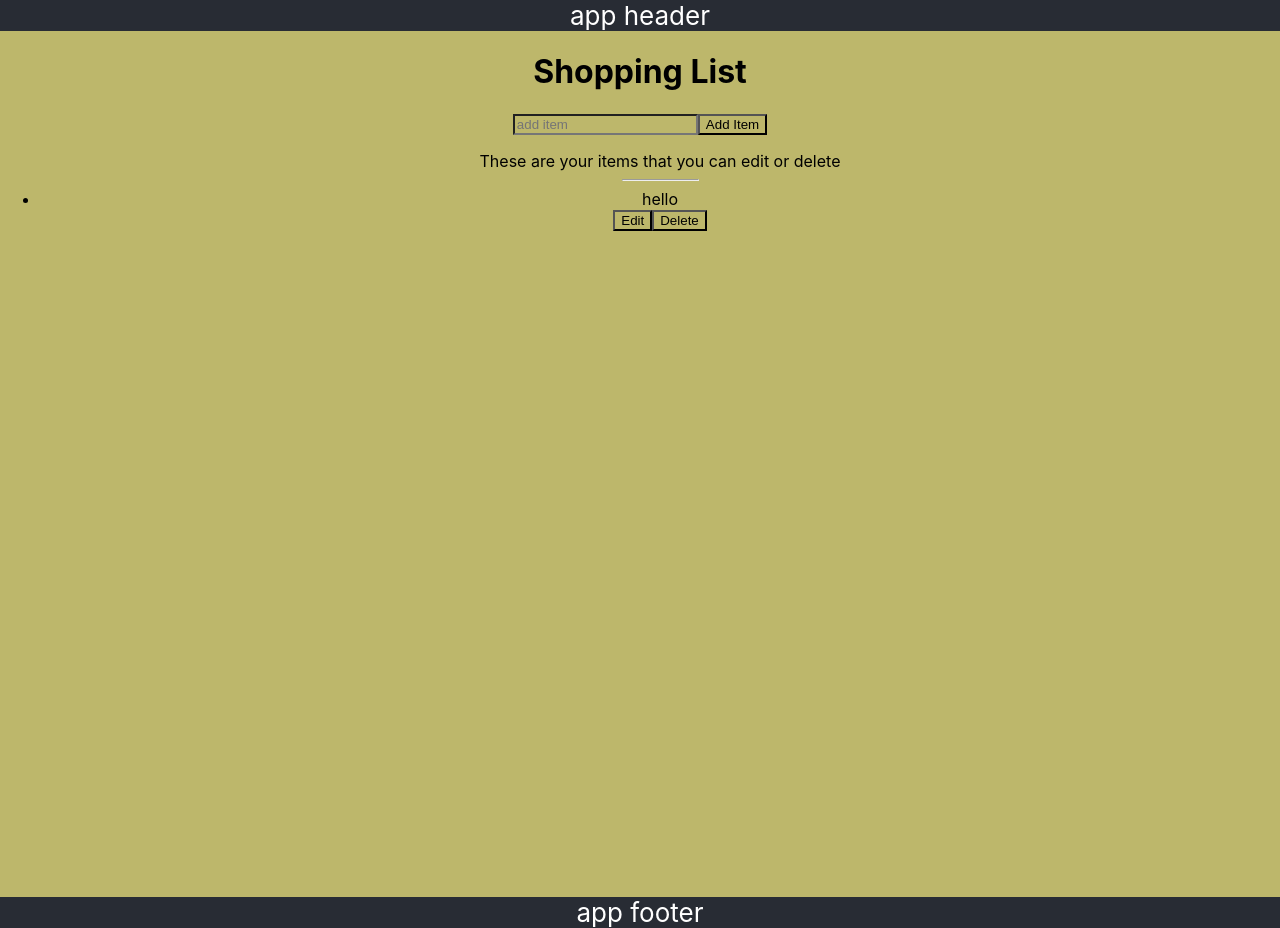
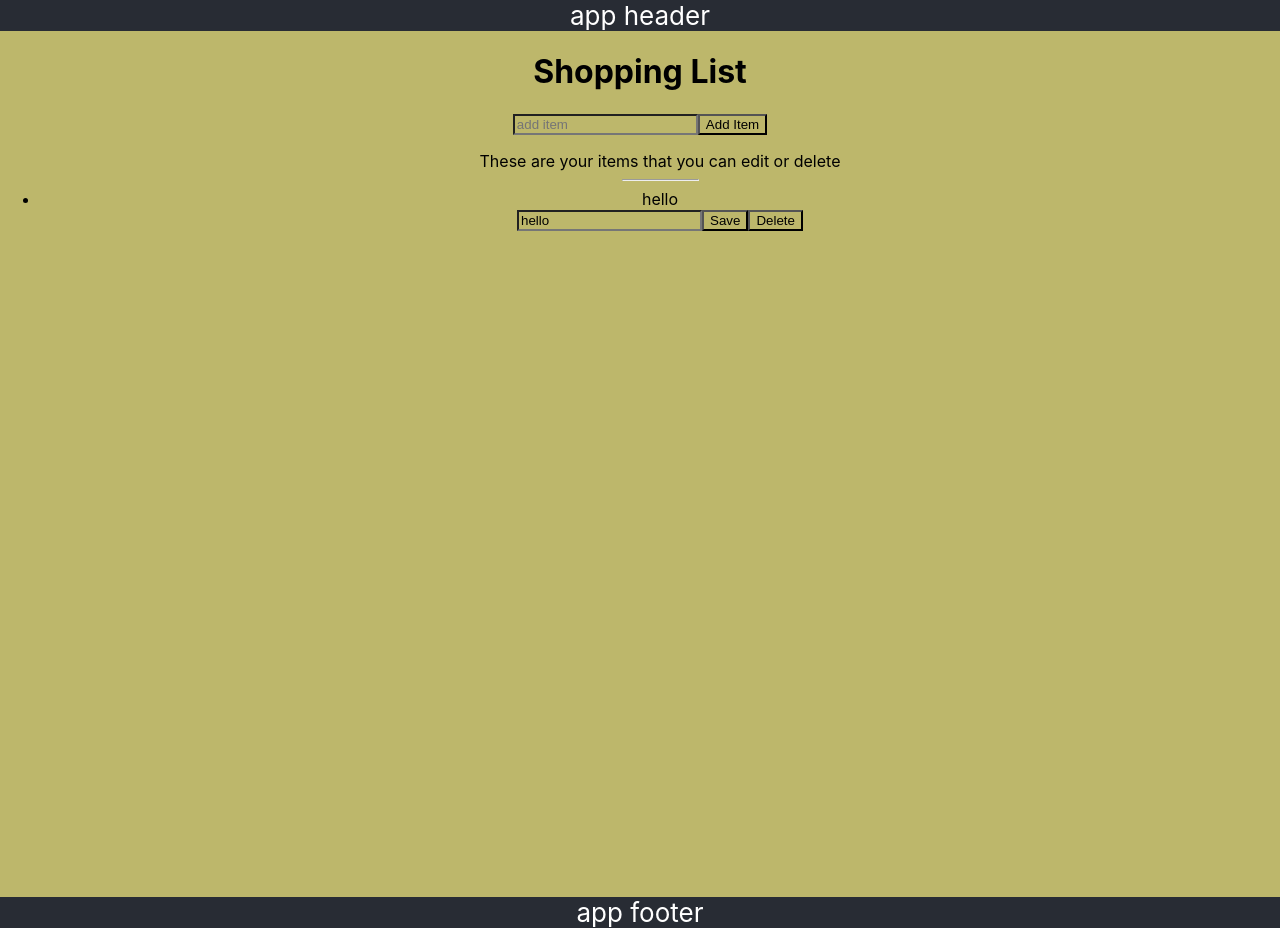
Before and after one commit to Gcrowder93/shoppinglist214, a React (Create React App) app: page / in a window 1280 px wide. Both pictures are taken after a click on the button "Edit". Built offline with nearby package versions, Linux system fonts and the light colour scheme.

Commit message:
working edit button

```diff
--- a/src/Components/Edit/EditItems.js
+++ b/src/Components/Edit/EditItems.js
@@ -1,29 +1,33 @@
 import React, { useState } from 'react';
 
-export default function EditItem({ item, onEditItem, onDeleteItem }) {
-  console.log(item);
-  const [newEditItem, setEditItem] = useState('');
-  const [newDeleteItem, setDeleteItem] = useState('');
+export default function EditItem({ item, onDeleteItem, onChange }) {
+  const [newEditItem, setEditItem] = useState(false);
 
-  const handleSubmit = (e) => {
-    e.preventDefault();
-    setEditItem('');
-    setDeleteItem('');
-    onEditItem(newEditItem);
-    onDeleteItem(newDeleteItem);
-  };
-
-  const handleClick = async (e) => {
-    e.preventDefault();
-    setEditItem('');
-  };
+  // const handleClick = async (e) => {
+  //   e.preventDefault();
+  //   setEditItem('');
+  // };
 
   return (
-    <form onSubmit={handleSubmit}>
-      <div onClick={handleClick}>
-        <button type="edit" onSubmit={() => onEditItem(item.id)}>
-          Edit
-        </button>
+    <form>
+      <div>
+        {newEditItem && (
+          <>
+            <input
+              value={item.text}
+              onChange={(e) => {
+                onChange({ ...item, text: e.target.value });
+              }}
+            />
+            <button onClick={() => setEditItem(false)}>Save</button>
+          </>
+        )}
+        {!newEditItem && (
+          <>
+            {/* {item.text} */}
+            <button onClick={() => setEditItem(true)}>Edit</button>
+          </>
+        )}
         <button type="delete" onClick={() => onDeleteItem(item.id)}>
           Delete
         </button>
--- a/src/Components/List/ItemList.js
+++ b/src/Components/List/ItemList.js
@@ -18,7 +18,7 @@ export default function ItemList({ newItems, onEditItem, onDeleteItem }) {
 
               {item.text}
               <br></br>
-              <EditItem item={item} onEditItem={onEditItem} onDeleteItem={onDeleteItem} />
+              <EditItem item={item} onChange={onEditItem} onDeleteItem={onDeleteItem} />
             </li>
           );
         })}
--- a/src/Views/Home.js
+++ b/src/Views/Home.js
@@ -14,6 +14,14 @@ function itemsReducer(items, action) {
           text: action.text,
         },
       ];
+    }
+    case 'edit': {
+      return items.map((item) => {
+        if (item.id === action.task.id) {
+          return action.task;
+        }
+        return item;
+      });
     }
     case 'deleted': {
       return items.filter((item) => item.id !== action.id);
@@ -35,6 +43,13 @@ export default function Home() {
     });
   };
 
+  const edit = (task) => {
+    dispatch({
+      type: 'edit',
+      task,
+    });
+  };
+
   const handleDelete = (taskId) => {
     dispatch({
       type: 'deleted',
@@ -46,7 +61,7 @@ export default function Home() {
     <>
       <h1>Shopping List</h1>
       <AddItem addItem={add} newItems={items} />
-      <ItemList newItems={items} onDeleteItem={handleDelete} />
+      <ItemList newItems={items} onEditItem={edit} onDeleteItem={handleDelete} />
     </>
   );
 }
```
